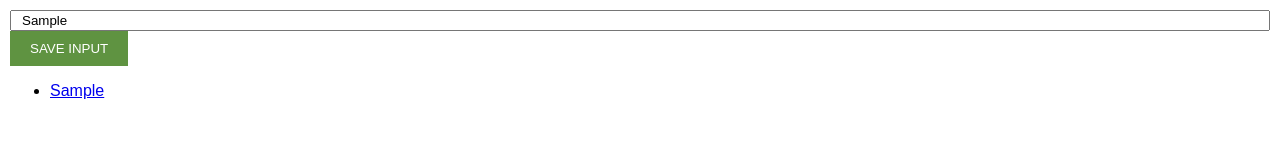
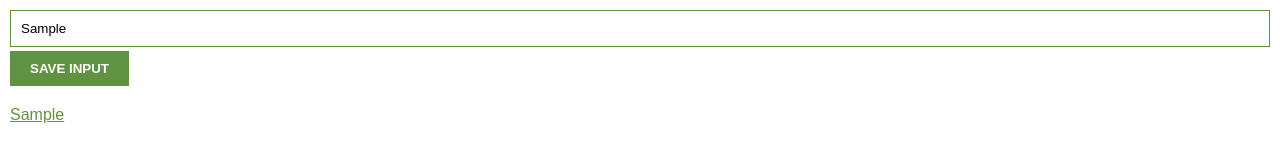
Before and after one commit to musty4real2/chromeextension, a browser extension: page index.html in a window 1280 px wide. Both pictures are taken after typing "Sample" into the empty fields and a click on the button "SAVE INPUT". Drawn offline with Linux system fonts and the light colour scheme.

Commit message:
addition

```diff
--- a/index.css
+++ b/index.css
@@ -2,12 +2,15 @@ body {
     margin: 0;
     padding: 10px;
     font-family: Arial, Helvetica, sans-serif;
+    min-width: 400px;
 }
+
 input {
-    width: 100%; /* 100% */
-    padding-left: 10px;
-    padding-right: 10px;
+    width: 100%;
+    padding: 10px;
     box-sizing: border-box;
+    border: 1px solid #5f9341;
+    margin-bottom: 4px;
 }
 
 button {
@@ -15,4 +18,19 @@ button {
     color: white;
     padding: 10px 20px;
     border: none;
+    font-weight: bold;
 }
+
+ul {
+    margin-top: 20px;
+    list-style: none;
+    padding-left: 0;
+}
+
+li {
+    margin-top: 5px;
+}
+
+a {
+    color: #5f9341;
+}
```
Also changed, not shown: manifest.json (added).
